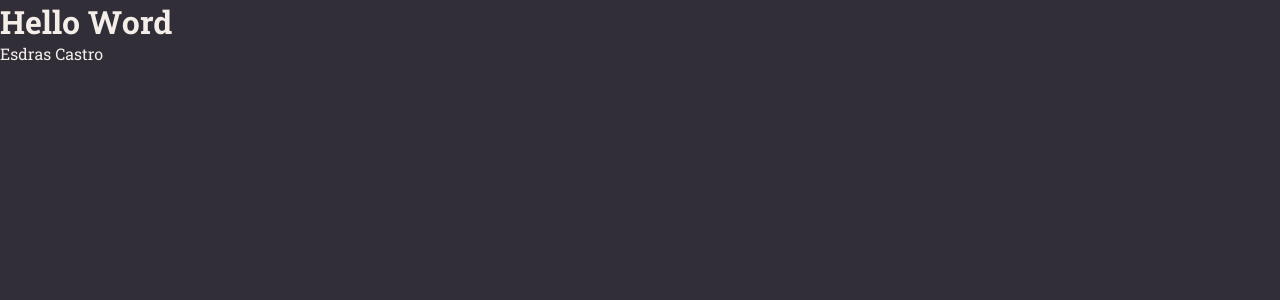
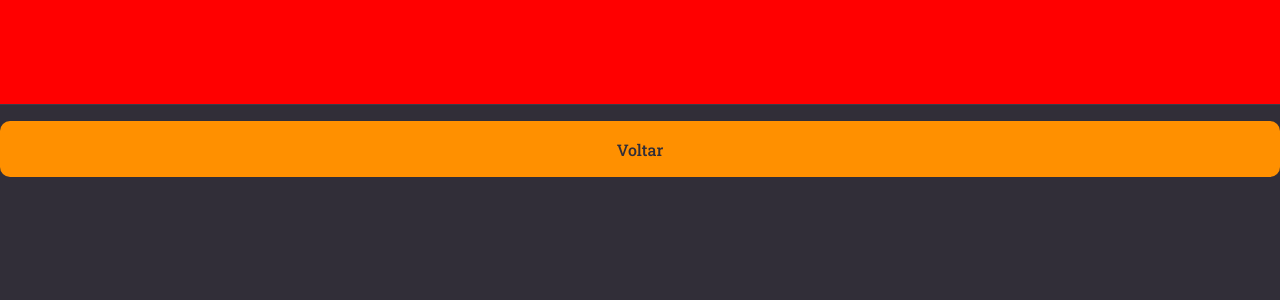
Before and after one commit to EsdrasCFF/Worknotes_front, a React (Vite) app: page / in a window 1280 px wide. Shown: the top 300 px of the page. Built offline with nearby package versions, Linux system fonts and the light colour scheme.

Commit message:
Creating header component

```diff
--- /dev/null
+++ b/src/components/Button/index.jsx
@@ -0,0 +1,12 @@
+import { Container } from './styles'
+
+export function Button({title, loading}) {
+  return (
+    <Container
+    type="button"
+    disabled={loading}
+    >
+      { loading ? "Carregando..." : title }
+    </Container>
+  )
+}
--- /dev/null
+++ b/src/components/Button/styles.js
@@ -0,0 +1,18 @@
+import styled from 'styled-components';
+
+export const Container = styled.button`
+  width: 100%;
+  background-color: ${({ theme }) => theme.COLORS.ORANGE};
+  color: ${({ theme }) => theme.COLORS.BACKGROUND_800};
+
+  height: 56px;
+  border: 0;
+  padding: 0 16px;
+  margin-top: 16px;
+  border-radius: 10px;
+  font-weight: 500;
+
+  &:disabled {
+    opacity: 0.5;
+  }
+`;
--- /dev/null
+++ b/src/components/Header/index.jsx
@@ -0,0 +1,9 @@
+import { Container } from './styles';
+
+export function Header() {
+  return (
+    <Container>
+
+    </Container>
+  )
+}
--- /dev/null
+++ b/src/components/Header/styles.js
@@ -0,0 +1,19 @@
+import styled from 'styled-components'
+
+export const Container = styled.header`
+  grid-area: header;
+
+  height: 105px;
+  width: 100%;
+
+  border-bottom-width: 1px;
+  border-bottom-style: solid;
+  border-bottom-color: ${(props) => props.theme.COLORS.BACKGROUND_700};
+
+  display: flex;
+  justify-content: space-between;
+
+  padding: 0 80px;
+
+  background-color: red;
+`;
--- a/src/pages/Details/index.jsx
+++ b/src/pages/Details/index.jsx
@@ -1,11 +1,15 @@
 import { Container } from './styles';
+
+import { Header } from '../../components/Header';
+import { Button } from '../../components/Button';
 
 
 export function Details() {
   return (
   <Container>
-    <h1>Hello Word</h1>
-    <span>Esdras Castro</span>
+    <Header />
+
+    <Button title="Voltar"/>
   </Container>
   )
 }
--- a/src/pages/Details/styles.js
+++ b/src/pages/Details/styles.js
@@ -1,4 +1,12 @@
 import styled from 'styled-components';
 
 export const Container = styled.div`
+  width: 100%;
+  height: 100vh;
+
+  display: grid;
+  grid-template-rows: 105px auto;
+  grid-template-areas:
+  "header"
+  "content"
 `;
--- a/src/styles/theme.js
+++ b/src/styles/theme.js
@@ -5,7 +5,7 @@ export default {
     BACKGROUND_700: "#3E3B47",
 
     WHITE: "#F4EDE8",
-    ORANGE: "FF9000",
+    ORANGE: "#FF9000",
 
     GRAY_100: "#999591",
     GRAY_300: "#666360",
```
